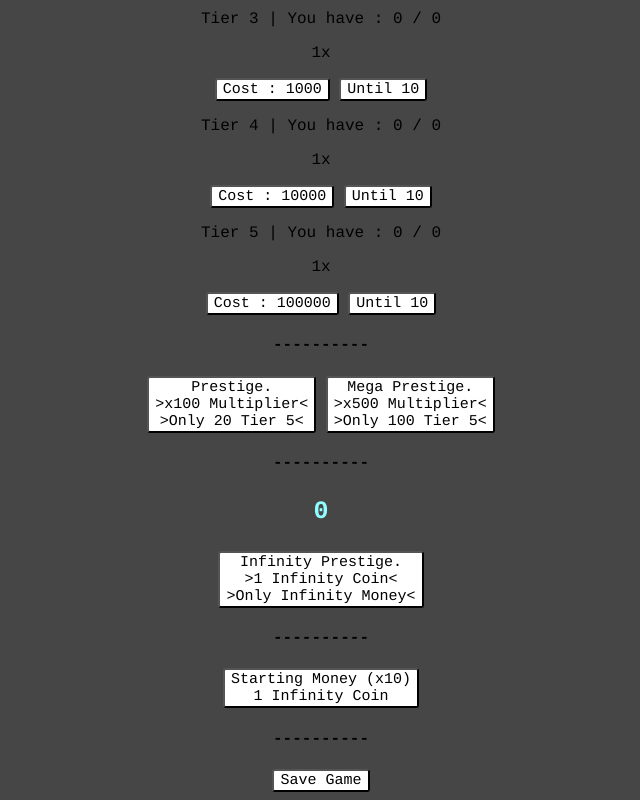
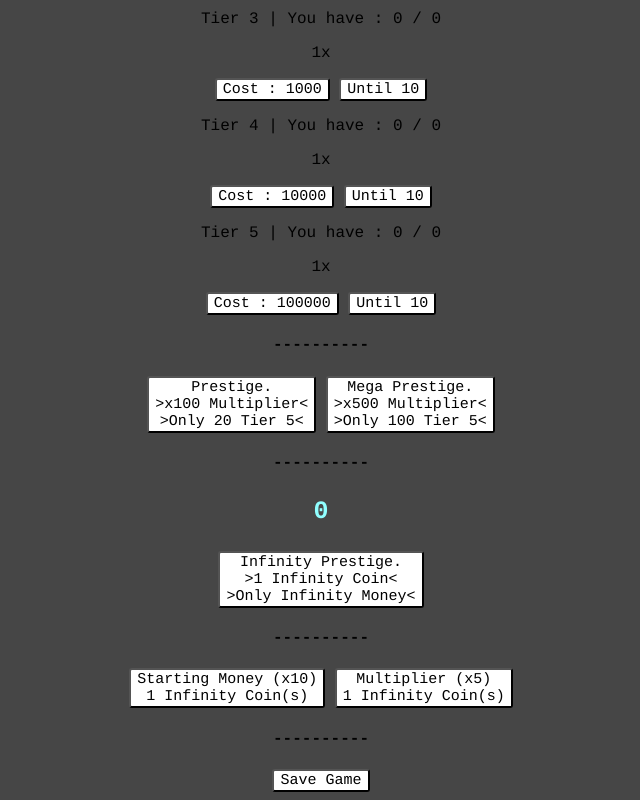
Before and after one commit to YhvrWasTaken/incremental, a plain HTML site: page index.html in a window 1280 px wide. Shown: the part 322-1122 px from the top of the page, without its empty margins (319-959 px from the left). Drawn offline with Linux system fonts and the light colour scheme.

Commit message:
Update index.html

```diff
--- a/index.html
+++ b/index.html
@@ -1,5 +1,12 @@
 <!DOCTYPE html>
 <html>
+
+  <!--
+  •Incremental•
+  •Mom Please Come Home•
+  •I Really Miss You•
+  -->
+
   <head>
     <meta name="incremental" content="a game about numbers." charset="utf-8">
     <title>incremental</title>
@@ -84,7 +91,12 @@
         <button onclick="infupgrade1()">
           <span id="btn-line">Starting Money (x10)</span>
           <br>
-          <span id="btn-line"><span id="infupgrade1cost">1</span> Infinity Coin</span>
+          <span id="btn-line"><span id="infupgrade1cost">1</span> Infinity Coin(s)</span>
+        </button>
+        <button onclick="infupgrade2()">
+          <span id="btn-line">Multiplier (x5)</span>
+          <br>
+          <span id="btn-line"><span id="infupgrade2cost">1</span> Infinity Coin(s)</span>
         </button>
         <br>
         <h4>----------</h4>
```
